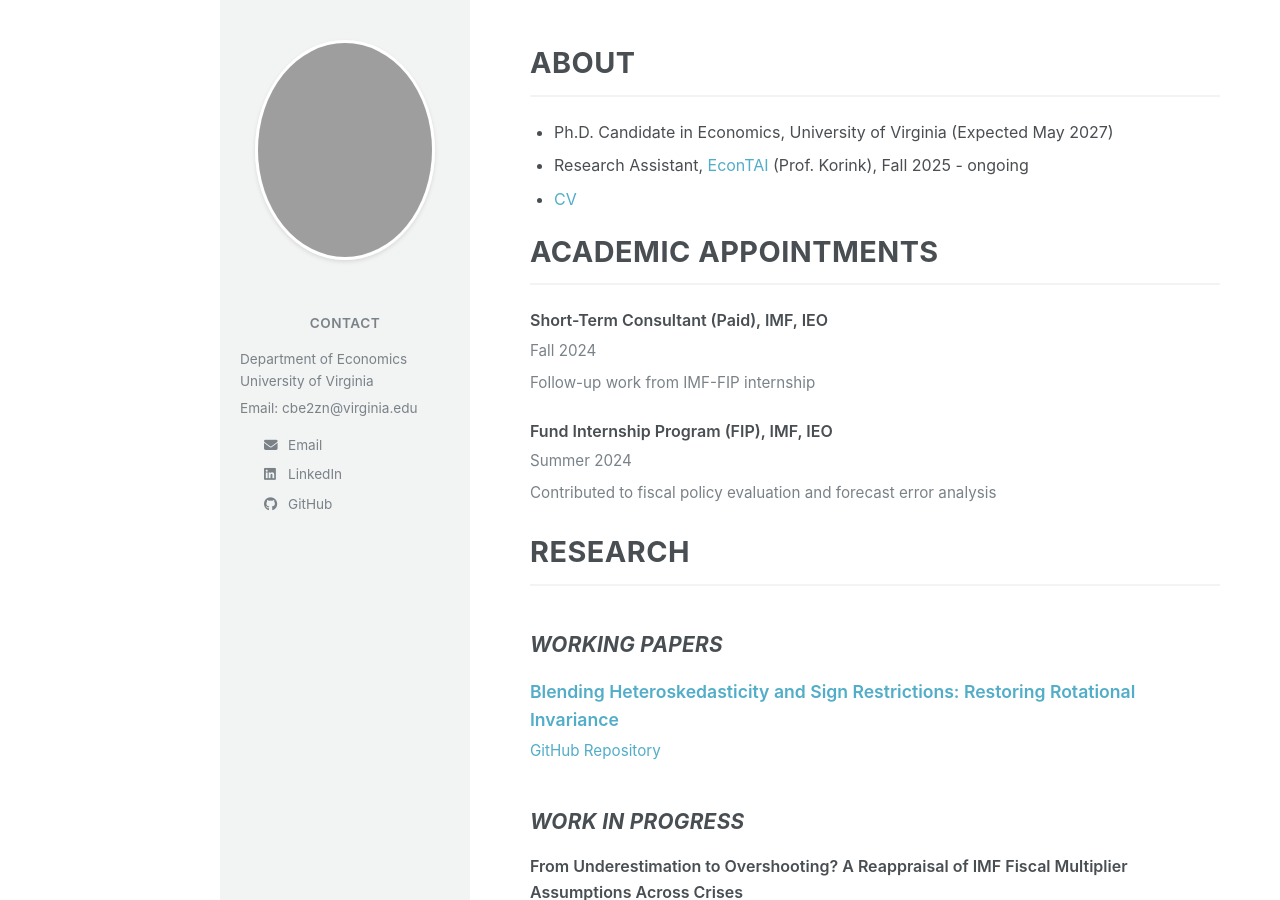
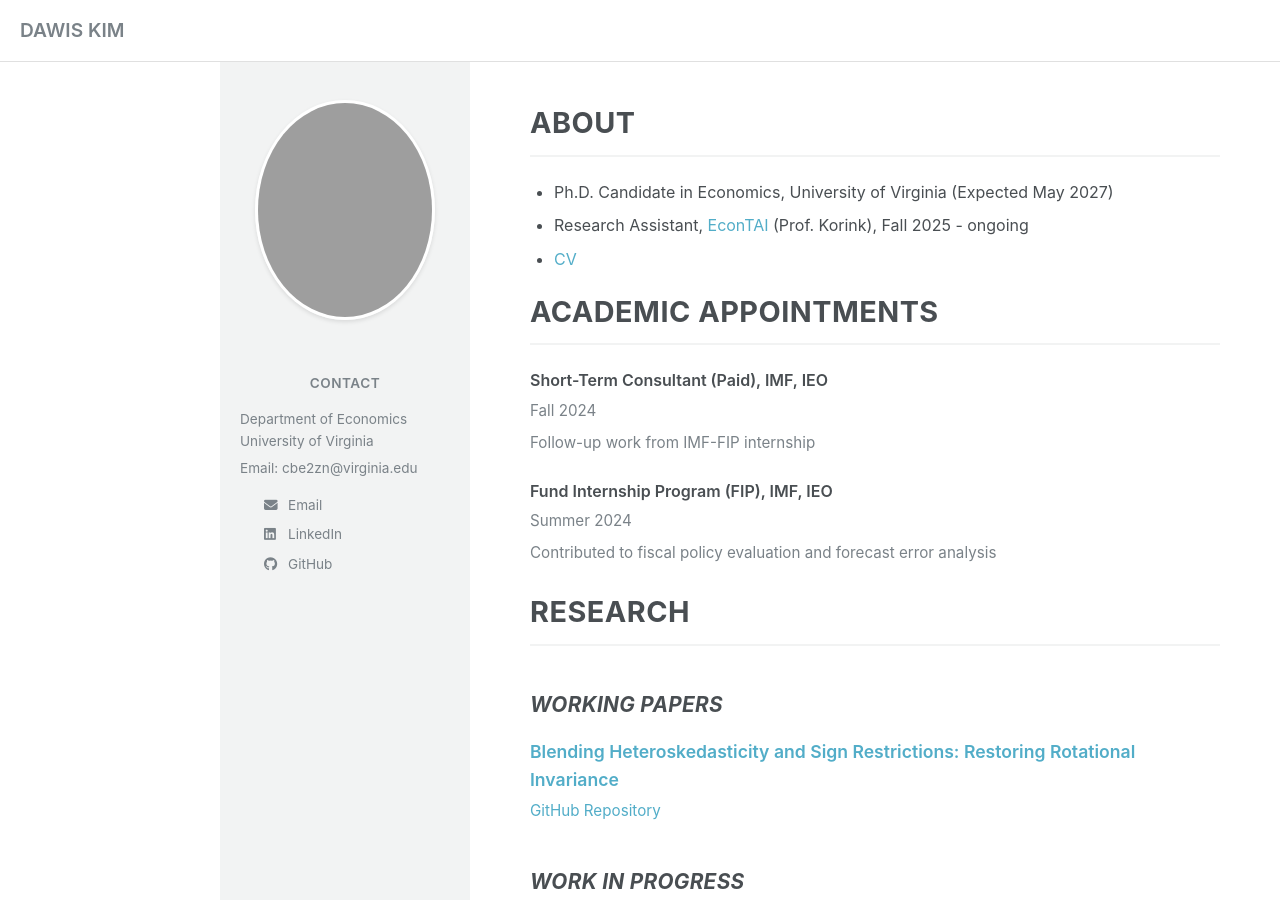
Before and after one commit to davidkim5707/website, a Jekyll site: the page built from index.md, in a window 1280 px wide and 900 px high. Built offline with Jekyll 4.4.1, drawn with Linux system fonts in a browser that asks for light colours; grey boxes are pictures that could not be loaded.

Commit message:
Add top bar menu with name above picture
- Made masthead visible on desktop (changed display: none to block)
- Added padding-top: 60px to body to prevent content overlap
- Removed redundant mobile-only masthead display rules
- Top bar now shows "DAWIS KIM" above sidebar on all devices

🤖 Generated with [Claude Code](https://claude.com/claude-code)

Co-Authored-By: Claude <noreply@anthropic.com>

```diff
--- a/assets/css/style.css
+++ b/assets/css/style.css
@@ -17,6 +17,7 @@ body {
     color: #494e52;
     background-color: #fff;
     font-size: 16px;
+    padding-top: 60px; /* Space for fixed masthead */
 }
 
 /* ===========================
@@ -29,7 +30,7 @@ body {
     background-color: #fff;
     border-bottom: 1px solid #e0e0e0;
     z-index: 1000;
-    display: none; /* Hidden on desktop */
+    display: block; /* Visible on all devices */
 }
 
 .masthead-inner {
@@ -323,14 +324,6 @@ hr {
 
 /* Mobile */
 @media (max-width: 768px) {
-    .masthead {
-        display: block;
-    }
-
-    body {
-        padding-top: 60px;
-    }
-
     .page-wrapper {
         flex-direction: column;
     }
```
